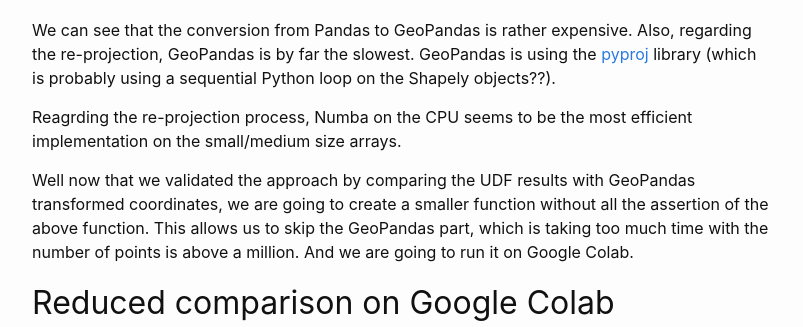
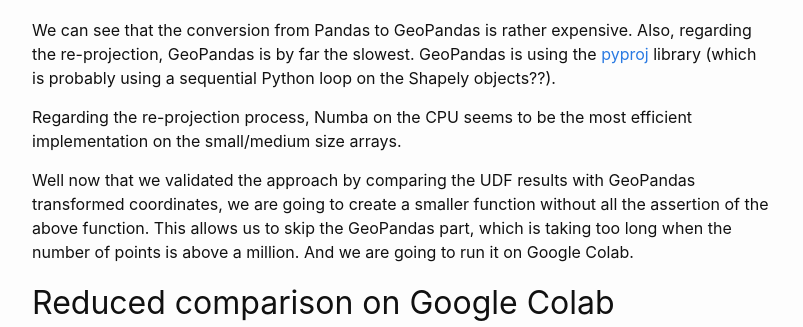
Before and after one commit to aetperf/aetperf.github.io, a Jekyll site: the page built from _posts/2019-06-12-GPU-Analytics_Ep-3,-Apply-a-function-to-the-rows-of-a-dataframe.md, in a window 1280 px wide and 900 px high, scrolled down 10360 px. Shown: the part 153-480 px from the top of the window, without its empty margins (238-1041 px from the left). Built offline with Jekyll 4.4.1, drawn with Linux system fonts in a browser that asks for light colours; some of the changed text lies outside the part shown.

Commit message:
minor updates

````diff
--- a/_posts/2019-06-12-GPU-Analytics_Ep-3,-Apply-a-function-to-the-rows-of-a-dataframe.md
+++ b/_posts/2019-06-12-GPU-Analytics_Ep-3,-Apply-a-function-to-the-rows-of-a-dataframe.md
@@ -81,7 +81,7 @@ Note the name of the cuDF version tag! :)
 
 ### Data creation
 
-First we create some artificial data: we generate `n` point coordinates within a given [bounding box](https://boundingbox.klokantech.com/) of Lyon, France. These coordinates corresponds to the $longitude$ and $latitude$ of the points, expressed in the World Geodetic System (WGS84).
+First we create some artificial data: we generate `n` point coordinates within a given [bounding box](https://boundingbox.klokantech.com/) of Lyon, France. These coordinates corresponds to the *longitude* and *latitude* of the points, expressed in the World Geodetic System (WGS84).
 
 
 ```python
@@ -599,9 +599,9 @@ ax.set_title('Time measurement: all re-projecting methods');
 
 We can see that the conversion from Pandas to GeoPandas is rather expensive. Also, regarding the re-projection, GeoPandas is by far the slowest. GeoPandas is using the [pyproj](https://github.com/pyproj4/pyproj) library (which is probably using a sequential Python loop on the Shapely objects??).
 
-Reagrding the re-projection process, Numba on the CPU seems to be the most efficient implementation on the small/medium size arrays.
+Regarding the re-projection process, Numba on the CPU seems to be the most efficient implementation on the small/medium size arrays.
 
-Well now that we validated the approach by comparing the UDF results with GeoPandas transformed coordinates, we are going to create a smaller function without all the assertion of the above function. This allows us to skip the GeoPandas part, which is taking too much time with the number of points is above a million. And we are going to run it on Google Colab.
+Well now that we validated the approach by comparing the UDF results with GeoPandas transformed coordinates, we are going to create a smaller function without all the assertion of the above function. This allows us to skip the GeoPandas part, which is taking too long when the number of points is above a million. And we are going to run it on Google Colab.
 
 ## Reduced comparison on Google Colab
 
````
Also changed, not shown: other parts of _posts/2019-06-12-GPU-Analytics_Ep-3,-Apply-a-function-to-the-rows-of-a-dataframe.md (+2 -2 lines).
